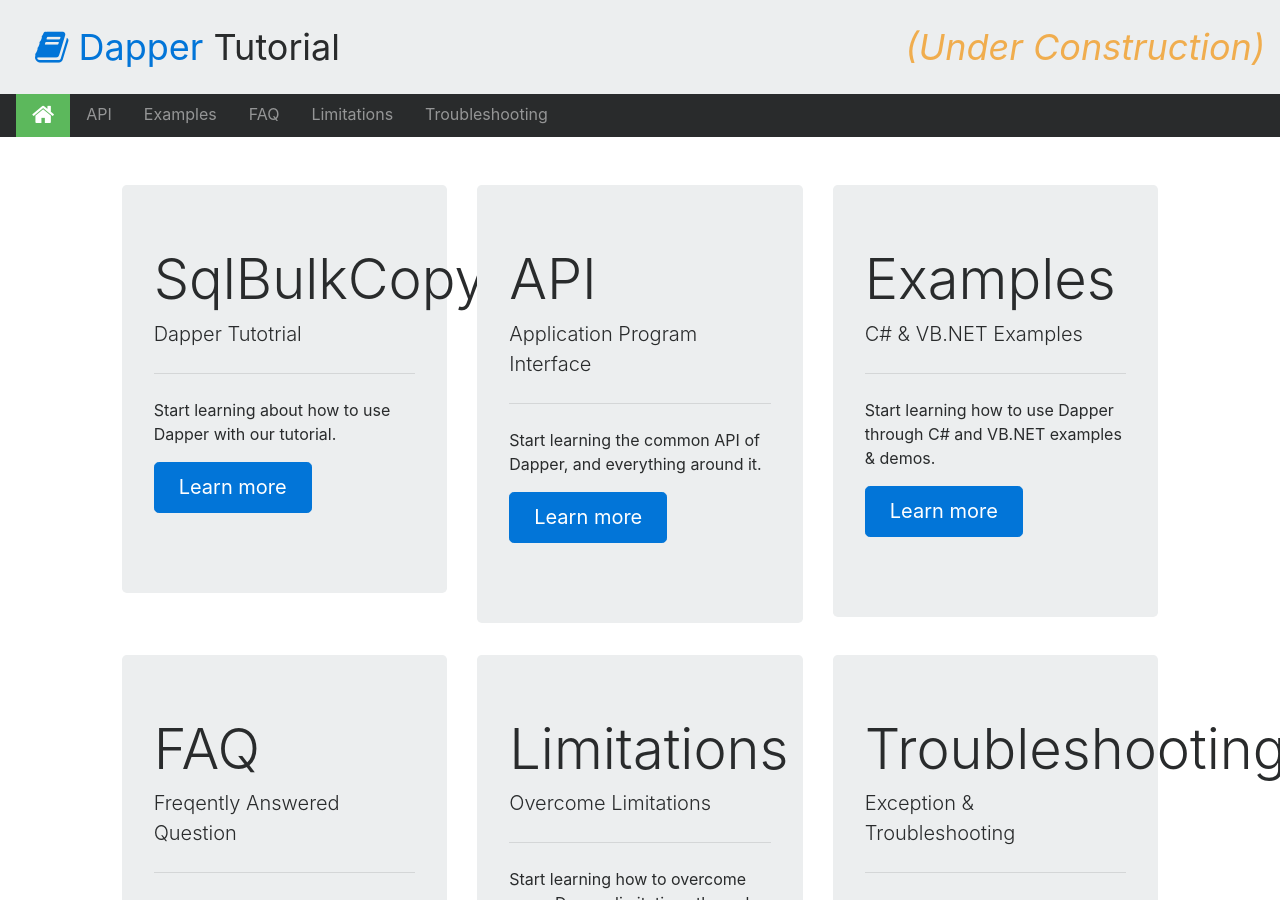
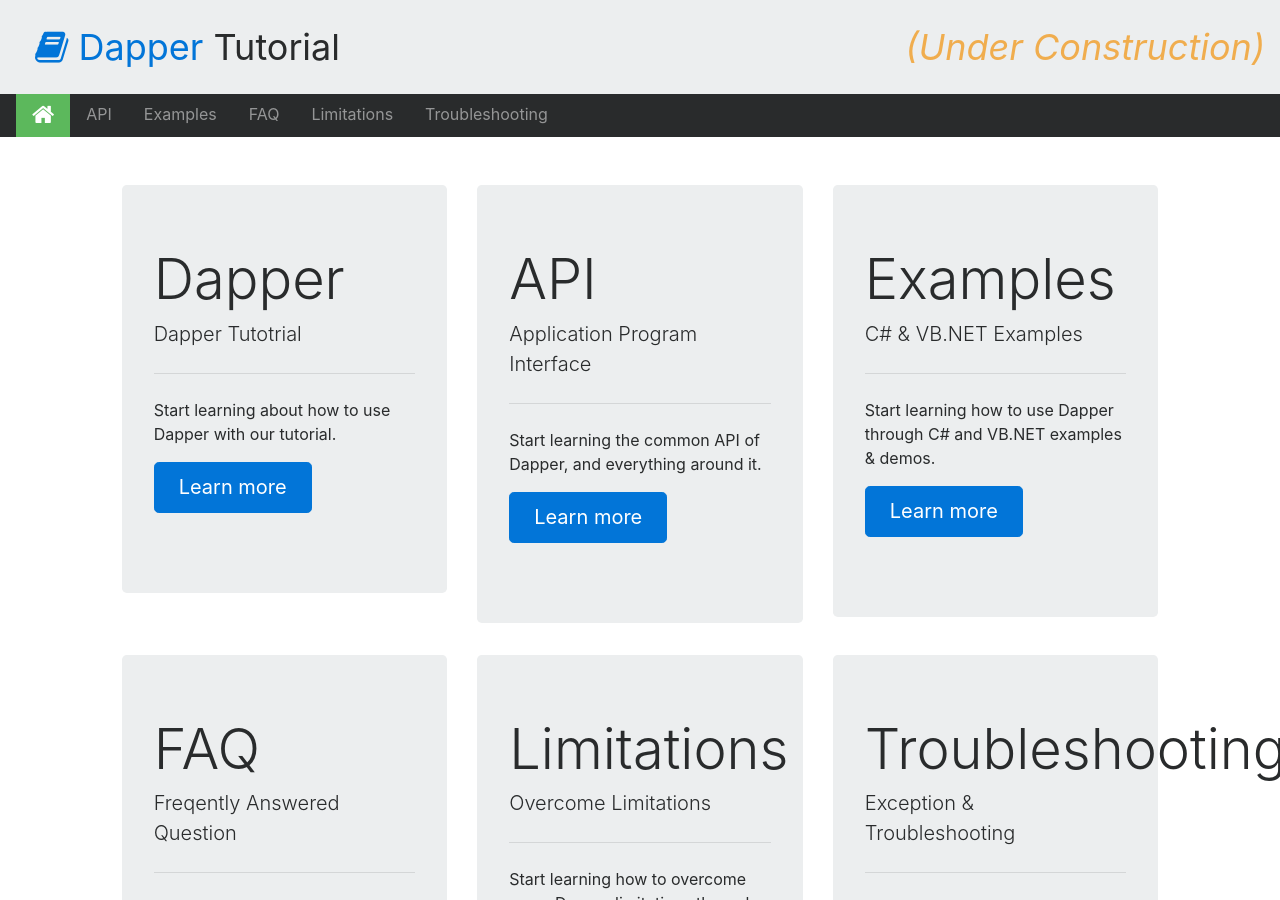
Before and after one commit to thiagopbarnabe/dapper-tutorial, a Jekyll site: the page built from docs/index.md, in a window 1280 px wide and 900 px high. Built offline with Jekyll 4.4.1, drawn with Linux system fonts in a browser that asks for light colours; nearby versions of some CDN libraries.

Commit message:
Update index.md

```diff
--- a/docs/index.md
+++ b/docs/index.md
@@ -5,12 +5,12 @@ layout: default
 <div class="row">
 	<div class="col-md-6 col-lg-4">
 		<div class="jumbotron">
-			<h2 class="display-4">SqlBulkCopy</h2>
+			<h2 class="display-4">Dapper</h2>
 			<p class="lead">Dapper Tutotrial</p>
 			<hr class="my-4">
 			<p>Start learning about how to use Dapper with our tutorial.</p>
 			<p class="lead">
-				<a class="btn btn-primary btn-lg" href="sqlbulkcopy" role="button">Learn more</a>
+				<a class="btn btn-primary btn-lg" href="dapper" role="button">Learn more</a>
 			</p>
 		</div>
 	</div>
@@ -21,7 +21,7 @@ layout: default
 			<hr class="my-4">
 			<p>Start learning the common API of Dapper, and everything around it.</p>
 			<p class="lead">
-				<a class="btn btn-primary btn-lg" href="sqlbulkcopy" role="button">Learn more</a>
+				<a class="btn btn-primary btn-lg" href="dapper" role="button">Learn more</a>
 			</p>
 		</div>
 	</div>
```
